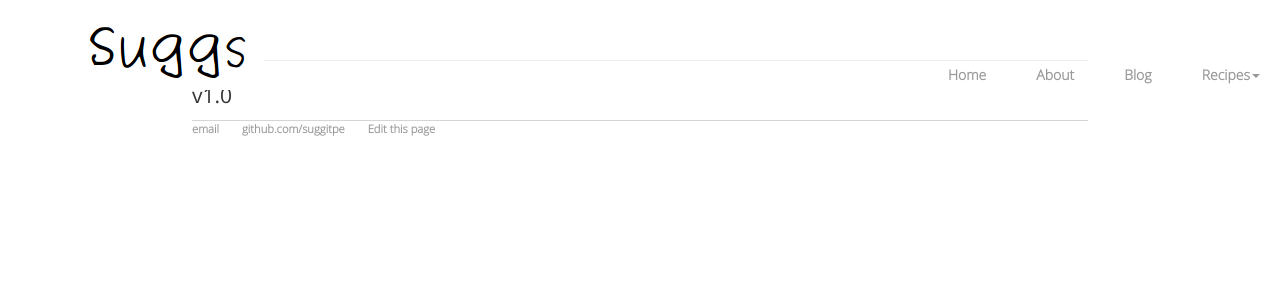
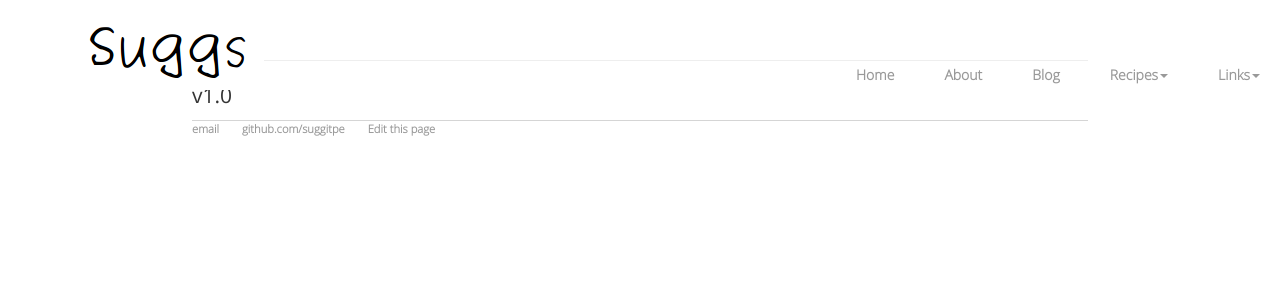
Before and after one commit to suggitpe/suggitpe.github.io, a Jekyll site: the page built from index.md, in a window 1280 px wide. Shown: the top 300 px of the page. Built offline with Jekyll 4.4.1, drawn with Linux system fonts in a browser that asks for light colours.

Commit message:
updated site

```diff
--- a/_includes/header.html
+++ b/_includes/header.html
@@ -41,6 +41,15 @@
                 </ul>
             </li>
 
+            <li class="dropdown">
+                <a href="#" class="dropdown-toggle" data-toggle="dropdown" role="button" aria-haspopup="true" aria-expanded="false">Links<span class="caret"></span></a>
+                <ul class="dropdown-menu">
+                    <li><a href="{{ site.url }}/links/lean">Lean</a></li>
+                    <li><a href="{{ site.url }}/links/agile">Agile</a></li>
+                    <li><a href="{{ site.url }}/links/architecture">Architecture</a></li>
+                </ul>
+            </li>
+
         </ul>
     </div>
 
```
